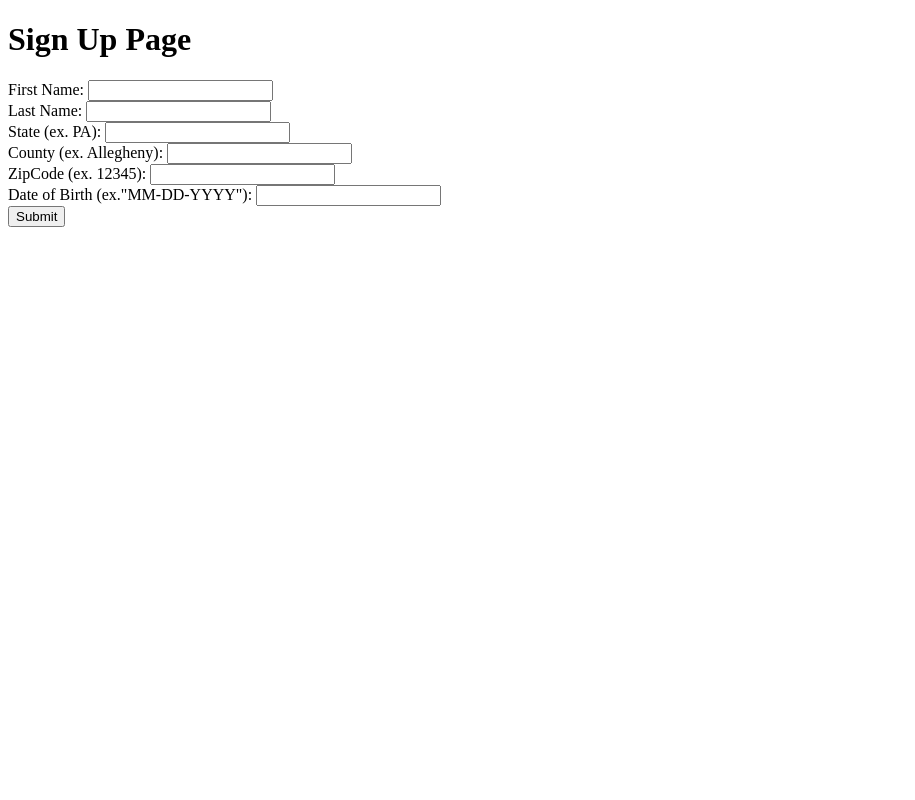
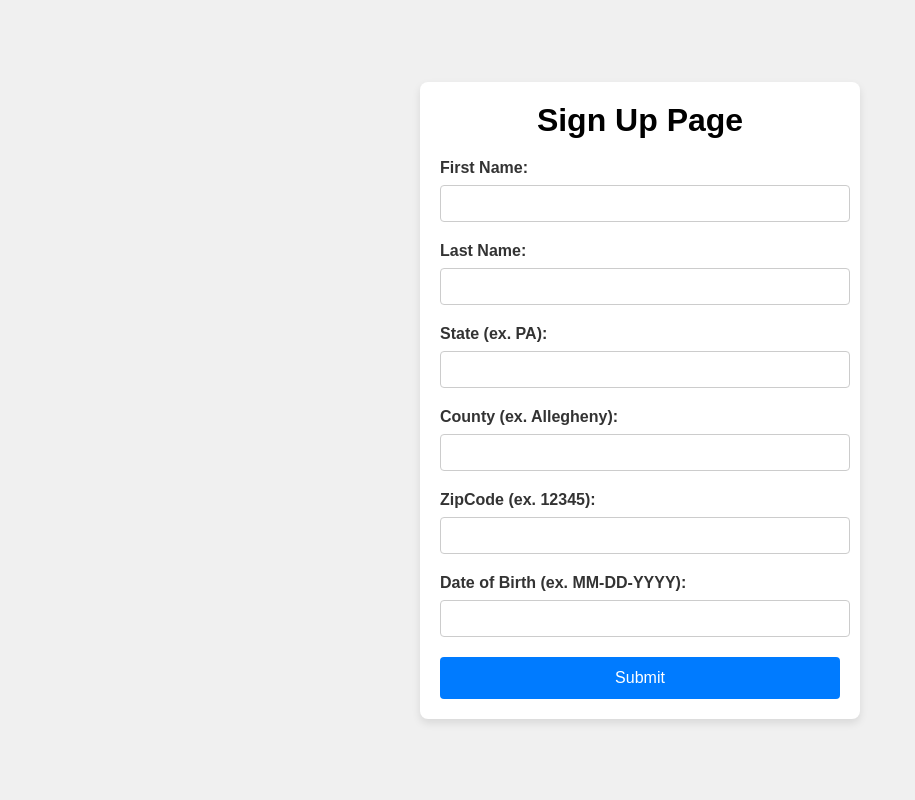
Before and after one commit to dorothycrow/steelhacks2024, a Flask app: page /signup in a window 1280 px wide. Shown: the whole page, without its empty margins (0-915 px from the left). Run offline with Flask 3, Linux system fonts and the light colour scheme.

Commit message:
modified signup.html

```diff
--- a/templates/signup.html
+++ b/templates/signup.html
@@ -4,33 +4,92 @@
     <meta charset="UTF-8">
     <meta name="viewport" content="width=device-width, initial-scale=1.0">
     <title>Sign Up</title>
+    <style>
+        body, h1, form, input, label, button {
+            margin: 0;
+            padding: 0;
+            font-family: Arial, sans-serif;
+        }
+
+        body {
+            display: flex;
+            justify-content: center;
+            align-items: center;
+            height: 100vh;
+            background-color: #f0f0f0;
+        }
+
+        form {
+            background: #fff;
+            padding: 20px;
+            border-radius: 8px;
+            box-shadow: 0 4px 8px rgba(0, 0, 0, 0.1);
+            max-width: 400px;
+            width: 100%;
+        }
+
+        h1 {
+            text-align: center;
+            margin-bottom: 20px;
+        }
+
+        label {
+            display: block;
+            margin-bottom: 8px;
+            font-weight: bold;
+            color: #333;
+        }
+
+        input[type="text"] {
+            width: calc(100% - 12px);
+            padding: 10px;
+            margin-bottom: 20px;
+            border: 1px solid #ccc;
+            border-radius: 4px;
+            outline: none;
+        }
+
+        input[type="text"]:focus {
+            border-color: #007BFF;
+        }
+
+        button {
+            width: 100%;
+            padding: 12px;
+            background-color: #007BFF;
+            color: #fff;
+            border: none;
+            border-radius: 4px;
+            cursor: pointer;
+            font-size: 16px;
+        }
+
+        button:hover {
+            background-color: #0056b3;
+        }
+    </style>
 </head>
 <body>
-    <h1>Sign Up Page</h1>
     <form method="POST" action="/submit_signup">
-        <label for="First Name">First Name:</label>
+        <h1>Sign Up Page</h1>
+
+        <label for="firstName">First Name:</label>
         <input type="text" id="firstName" name="firstName" required>
-        <br>
 
-        <label for="Last Name">Last Name:</label>
+        <label for="lastName">Last Name:</label>
         <input type="text" id="lastName" name="lastName" required>
-        <br>
 
         <label for="state">State (ex. PA):</label>
         <input type="text" id="state" name="state" required>
-        <br>
 
         <label for="county">County (ex. Allegheny):</label>
         <input type="text" id="county" name="county" required>
-        <br>
 
         <label for="zip">ZipCode (ex. 12345):</label>
         <input type="text" id="zip" name="zip" required>
-        <br>
 
-        <label for="dob">Date of Birth (ex."MM-DD-YYYY"):</label>
+        <label for="dob">Date of Birth (ex. MM-DD-YYYY):</label>
         <input type="text" id="dob" name="dob" required>
-        <br>
 
         <button type="submit">Submit</button>
     </form>
```
